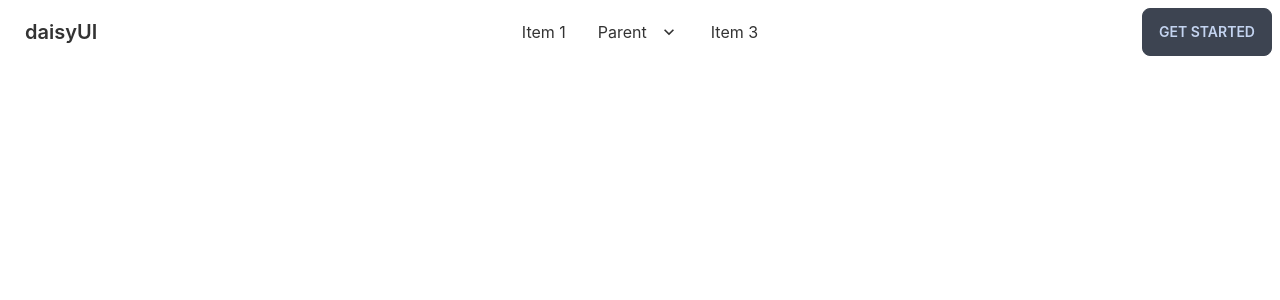
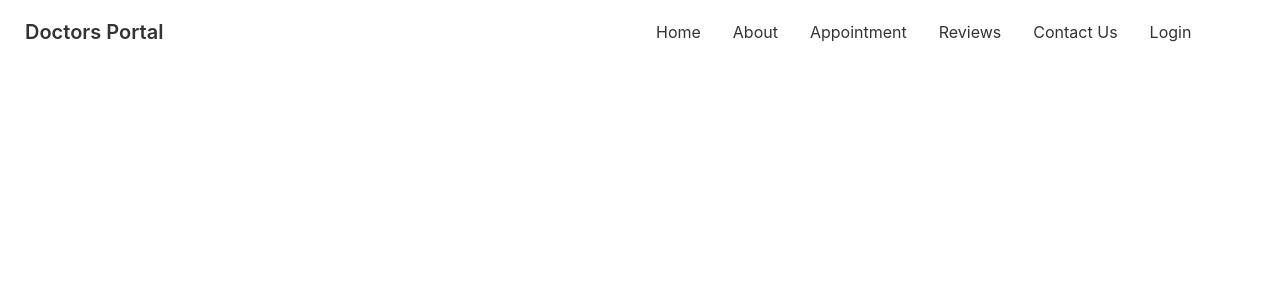
Before and after one commit to ab-siddiq/react-express-doctors-portal, a React (Create React App) app: page /appointment in a window 1280 px wide. Shown: the top 300 px of the page. Built offline with nearby package versions, Linux system fonts and the light colour scheme.

Commit message:
add nav item and components

```diff
--- a/src/App.js
+++ b/src/App.js
@@ -1,7 +1,12 @@
 
 import { Route, Routes } from 'react-router-dom';
 import './App.css';
+import About from './Pages/About/About';
+import Appointmnet from './Pages/Appointmnet/Appointmnet';
+import ContactUs from './Pages/ContactUs/ContactUs';
 import Home from './Pages/Home/Home';
+import Login from './Pages/Login/Login';
+import Reviews from './Pages/Reviews/Reviews';
 import Footer from './Shared/Footer/Footer';
 import NavBar from './Shared/NavBar/NavBar';
 
@@ -12,6 +17,11 @@ function App() {
       <NavBar></NavBar>
       <Routes>
         <Route path='/' element={<Home></Home>}></Route>
+        <Route path='/about' element={<About></About>}></Route>
+        <Route path='/appointment' element={<Appointmnet></Appointmnet>}></Route>
+        <Route path='/reviews' element={<Reviews></Reviews>}></Route>
+        <Route path='/contactUs' element={<ContactUs></ContactUs>}></Route>
+        <Route path='/login' element={<Login></Login>}></Route>
         {/* <Route path='/' element={}></Route> */}
       </Routes>
       <Footer></Footer>
--- /dev/null
+++ b/src/Pages/Appointmnet/Appointmnet.js
@@ -0,0 +1,11 @@
+import React from 'react';
+
+const Appointmnet = () => {
+    return (
+        <div>
+
+        </div>
+    );
+};
+
+export default Appointmnet;
--- /dev/null
+++ b/src/Pages/ContactUs/ContactUs.js
@@ -0,0 +1,11 @@
+import React from 'react';
+
+const ContactUs = () => {
+    return (
+        <div>
+
+        </div>
+    );
+};
+
+export default ContactUs;
--- /dev/null
+++ b/src/Pages/Login/Login.js
@@ -0,0 +1,11 @@
+import React from 'react';
+
+const Login = () => {
+    return (
+        <div>
+
+        </div>
+    );
+};
+
+export default Login;
--- /dev/null
+++ b/src/Pages/Reviews/Reviews.js
@@ -0,0 +1,11 @@
+import React from 'react';
+
+const Reviews = () => {
+    return (
+        <div>
+
+        </div>
+    );
+};
+
+export default Reviews;
--- a/src/Shared/NavBar/NavBar.js
+++ b/src/Shared/NavBar/NavBar.js
@@ -2,7 +2,18 @@ import React from "react";
 import { Link } from "react-router-dom";
 
 const NavBar = () => {
+    const menuItem = <>
+        <li><Link to='/'>Home</Link></li>
+        <li><Link to='/about'>About</Link></li>
+        <li><Link to='/appointment'>Appointment</Link></li>
+        <li><Link to='/reviews'>Reviews</Link></li>
+        <li><Link to='/contactUs'>Contact Us</Link></li>
+        <li><Link to='/login'>Login</Link></li>
+    </>
+
   return (
+
+
     <div class="navbar bg-base-100">
       <div class="navbar-start">
         <div class="dropdown">
@@ -26,74 +37,21 @@ const NavBar = () => {
             tabindex="0"
             class="menu menu-compact dropdown-content mt-3 p-2 shadow bg-base-100 rounded-box w-52"
           >
-            <li>
-            <Link to='/home'>Home</Link>
-            </li>
-            <li tabindex="0">
-              <a class="justify-between">
-                k
-                <svg
-                  class="fill-current"
-                  xmlns="http://www.w3.org/2000/svg"
-                  width="24"
-                  height="24"
-                  viewBox="0 0 24 24"
-                >
-                  <path d="M8.59,16.58L13.17,12L8.59,7.41L10,6L16,12L10,18L8.59,16.58Z" />
-                </svg>
-              </a>
-              <ul class="p-2">
-                <li>
-                  <Link to='/home'>Home</Link>
-                </li>
-                <li>
-                  <a>Submenu 2</a>
-                </li>
-              </ul>
-            </li>
-            <li>
-              <Link to='/about'>About</Link>
-            </li>
+
+                {menuItem}
+
           </ul>
         </div>
-        <a class="btn btn-ghost normal-case text-xl">daisyUI</a>
+        <Link to='/' class="btn btn-ghost normal-case text-xl">Doctors Portal</Link>
       </div>
       <div class="navbar-center hidden lg:flex">
         <ul class="menu menu-horizontal p-0">
-          <li>
-            <a>Item 1</a>
-          </li>
-          <li tabindex="0">
-            <a>
-              Parent
-              <svg
-                class="fill-current"
-                xmlns="http://www.w3.org/2000/svg"
-                width="20"
-                height="20"
-                viewBox="0 0 24 24"
-              >
-                <path d="M7.41,8.58L12,13.17L16.59,8.58L18,10L12,16L6,10L7.41,8.58Z" />
-              </svg>
-            </a>
-            <ul class="p-2">
-              <li>
-                <a>Submenu 1</a>
-              </li>
-              <li>
-                <a>Submenu 2</a>
-              </li>
-            </ul>
-          </li>
-          <li>
-            <a>Item 3</a>
-          </li>
+          {menuItem}
         </ul>
       </div>
-      <div class="navbar-end">
-        <a class="btn">Get started</a>
-      </div>
+
     </div>
+
   );
 };
 
```
